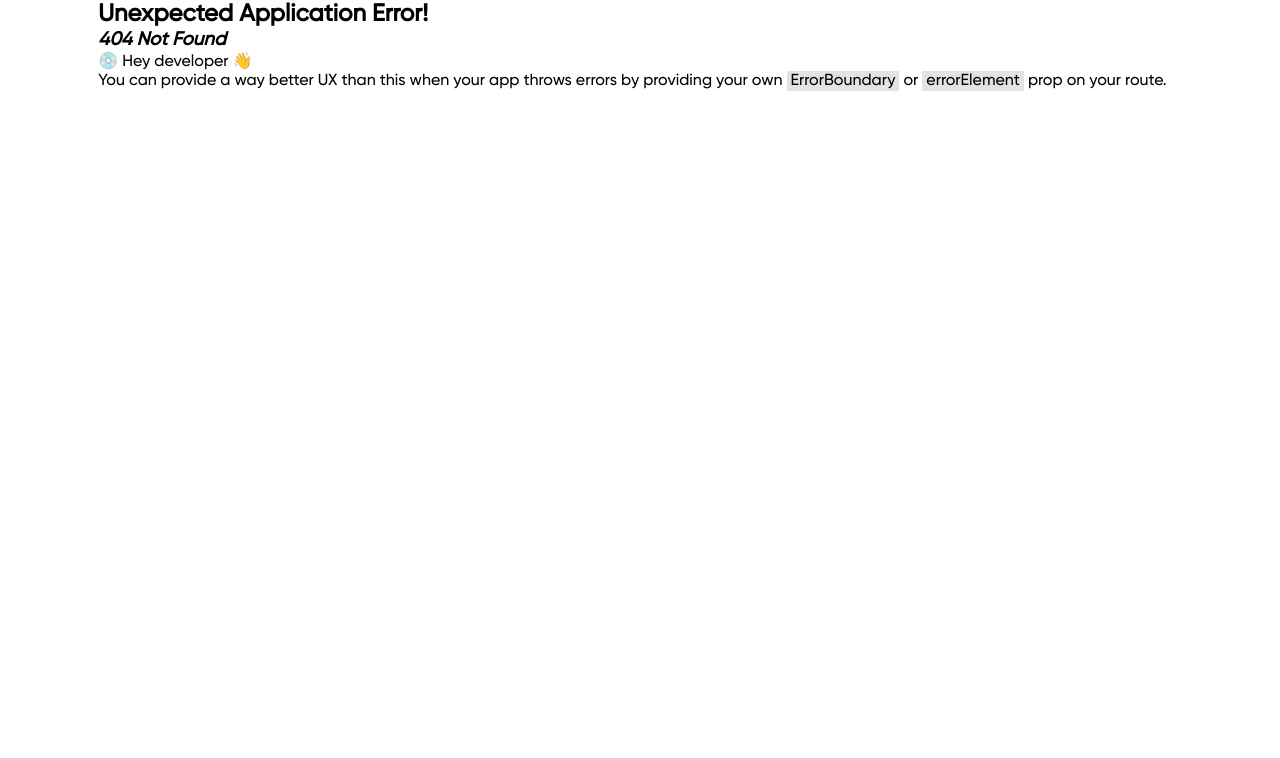
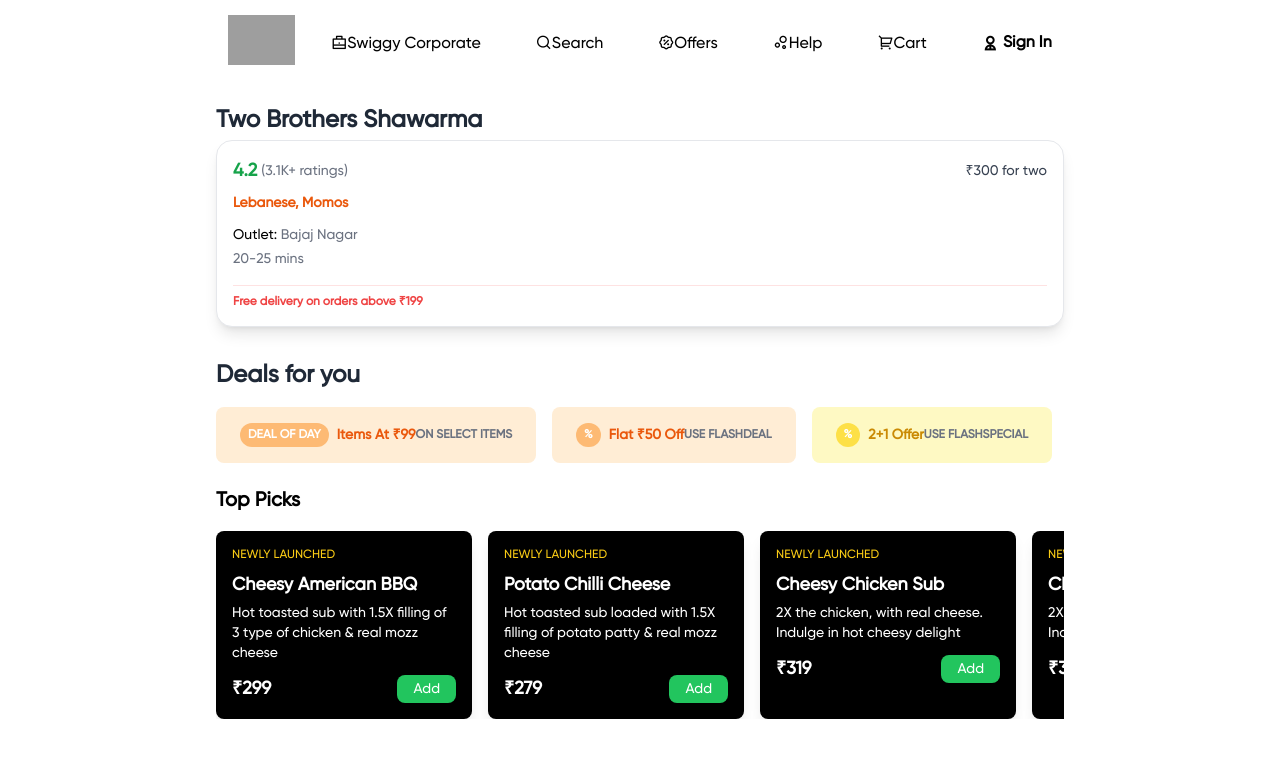
Before and after one commit to abhishekraut01/Swiggy_clone, a React (Vite) app: page /Restorentmenu/1 in a window 1280 px wide. Before the commit this address had no page. Shown: the top 758 px of the page. Built offline with nearby package versions, Linux system fonts and the light colour scheme; no server answers; grey boxes are pictures that could not be loaded.

Commit message:
created restromenu and using new api

```diff
--- /dev/null
+++ b/index.css
@@ -0,0 +1,3 @@
+@tailwind base;
+@tailwind components;
+@tailwind utilities;
--- a/index.html
+++ b/index.html
@@ -5,10 +5,8 @@
     <meta charset="UTF-8">
     <meta name="viewport" content="width=device-width, initial-scale=1.0">
     <title>Document</title>
-    <link
-    href="https://cdn.jsdelivr.net/npm/remixicon@4.2.0/fonts/remixicon.css"
-    rel="stylesheet"
-/>
+    <link href="https://cdn.jsdelivr.net/npm/remixicon@4.2.0/fonts/remixicon.css" rel="stylesheet" />
+    <link href="./index.css" type="text/css" rel="stylesheet">
     <link rel="stylesheet" href="style.css">
 </head>
 
--- a/src/App.js
+++ b/src/App.js
@@ -14,9 +14,9 @@
 import {
     createBrowserRouter,
     RouterProvider,
-    Route,
+    Outlet,
     Link,
-    Outlet
+    Route
 } from "react-router-dom";
 
 
@@ -24,39 +24,51 @@
     return (
         <div className='app'>
             <Header />
-            <Body/>
+            <Outlet />
         </div>
     )
 }
 
 const AppRouter = createBrowserRouter([
     {
+        path: '/',
+        element: <AppLayout />,
+        children: [
+            {
                 path:'/',
-        element:<AppLayout/>
+                element:<Body/>
             },
             {
-        path:'/offers',
-        element:<Offers/>
+                path: '/offers-near-me',
+                element: <Offers />
             },
             {
-        path:'/Support',
-        element:<Support/>
+                path: '/Support',
+                element: <Support />
             },
             {
-        path:'/Myaccount',
-        element:<Myaccount/>
+                path: '/Myaccount',
+                element: <Myaccount />
             },
             {
-        path:'/Checkout',
-        element:<Checkout/>
+                path: '/Checkout',
+                element: <Checkout />
             },
             {
-        path:'/RestorentMenu',
-        element:<RestorentMenu/>
+                path: '/Search',
+                element: <Search />
             },
+            {
+                path: '/Restorentmenu/:resId',
+                element: <RestorentMenu />
+            },
+        ],
+        errorElement: <ErrorPage />
+    },
+
 ])
 
 
 const root = ReactDOM.createRoot(document.getElementById("root"))
 
-root.render(<RouterProvider router={AppRouter}/>)
+root.render(<RouterProvider router={AppRouter} />)
--- a/src/components/ErrorPage.jsx
+++ b/src/components/ErrorPage.jsx
@@ -1,5 +1,11 @@
-export const ErrorPage = ()=>(
-    <div>
-        <h1>Opps Tu ye kaha aa gaya bro error page</h1>
-    </div>
-)
+import { useRouteError } from "react-router-dom"
+
+export const ErrorPage = () => {
+    const err = useRouteError()
+    return (
+        <div>
+            <h1>Opps Tu ye kaha aa gaya bro error page</h1>
+            {err.status} : {err.statusText}
+        </div>
+    )
+}
--- a/src/components/RestorentMenu.jsx
+++ b/src/components/RestorentMenu.jsx
@@ -1,14 +1,104 @@
-import React from 'react'
+import React, { useState } from 'react'
 import { useEffect } from 'react'
+import SliderForResMenu from './SliderForResMenu'
+import 'remixicon/fonts/remixicon.css'
+function RestorentMenu() {
+  const [resMenuDetails, setresMenuDetails] = useState([])
 
-function RestorentMenu() {
+  const fetchData = async () => {
+    try {
+      const response = await fetch(`https://www.swiggy.com/dapi/menu/pl?page-type=REGULAR_MENU&complete-menu=true&lat=21.11610&lng=79.07060&restaurantId=758539&catalog_qa=undefined&submitAction=ENTER`);
+
+      const data = await response.json();
+      console.log(data);
+
+    } catch (error) {
+      console.log(error);
+    }
+  };
+
+  useEffect(() => {
+    fetchData()
+  })
 
 
   return (
-    <div className='restorent-Menu'>
+    <div>
+      <div className="bg-white max-w-4xl mx-auto p-6 rounded-lg ">
 
+        <h2 className="text-2xl mb-1 font-bold text-gray-800">Two Brothers Shawarma</h2>
+
+        <div className="max-w-4xl mb-8 mx-auto border rounded-2xl shadow-lg p-4 bg-white">
+          {/* Rating and Cost */}
+          <div className="flex justify-between items-center">
+            <div className="flex items-center space-x-1">
+              <span className="text-green-600 text-lg font-semibold">4.2</span>
+              <span className="text-gray-500 text-sm">(3.1K+ ratings)</span>
+            </div>
+            <div className="text-gray-700 text-sm font-medium">₹300 for two</div>
+          </div>
+
+          {/* Cuisine */}
+          <div className="mt-2">
+            <p className="text-orange-600 font-semibold text-sm">Lebanese, Momos</p>
+          </div>
+
+          {/* Location and Time */}
+          <div className="mt-3 text-gray-500 text-sm space-y-1">
+            <p>
+              <span className="font-medium text-black">Outlet:</span> Bajaj Nagar
+            </p>
+            <p>20-25 mins</p>
+          </div>
+
+          {/* Free Delivery Banner */}
+          <div className="mt-4 border-t border-red-100 pt-2 text-red-500 text-xs font-semibold">
+            Free delivery on orders above ₹199
+          </div>
+        </div>
+
+        {/* Deals for you Section */}
+        <div className="mb-6">
+          <h3 className="text-2xl font-semibold text-gray-800">Deals for you</h3>
+          <div className="flex gap-4 mt-4 overflow-x-auto">
+            {/* Deal 1 */}
+            <div className="flex-shrink-0 bg-orange-100 text-orange-600 px-6 py-4 rounded-lg text-sm font-semibold flex items-center">
+              <span className="bg-orange-300 text-white px-2 py-1 rounded-full text-xs mr-2">DEAL OF DAY</span>
+              Items At ₹99 <br />
+              <span className="text-xs text-gray-500">ON SELECT ITEMS</span>
+            </div>
+            {/* Deal 2 */}
+            <div className="flex-shrink-0 bg-orange-100 text-orange-600 px-6 py-4 rounded-lg text-sm font-semibold flex items-center">
+              <span className="bg-orange-300 text-white px-2 py-1 rounded-full text-xs mr-2">%</span>
+              Flat ₹50 Off <br />
+              <span className="text-xs text-gray-500">USE FLASHDEAL</span>
+            </div>
+            {/* Deal 3 */}
+            <div className="flex-shrink-0 bg-yellow-100 text-yellow-600 px-6 py-4 rounded-lg text-sm font-semibold flex items-center">
+              <span className="bg-yellow-300 text-white px-2 py-1 rounded-full text-xs mr-2">%</span>
+              2+1 Offer <br />
+              <span className="text-xs text-gray-500">USE FLASHSPECIAL</span>
+            </div>
+
+            <div className="flex-shrink-0 bg-yellow-100 text-yellow-600 px-6 py-4 rounded-lg text-sm font-semibold flex items-center">
+              <span className="bg-yellow-300 text-white px-2 py-1 rounded-full text-xs mr-2">%</span>
+              2+1 Offer <br />
+              <span className="text-xs text-gray-500">USE FLASHSPECIAL</span>
+            </div>
+
+            <div className="flex-shrink-0 bg-yellow-100 text-yellow-600 px-6 py-4 rounded-lg text-sm font-semibold flex items-center">
+              <span className="bg-yellow-300 text-white px-2 py-1 rounded-full text-xs mr-2">%</span>
+              2+1 Offer <br />
+              <span className="text-xs text-gray-500">USE FLASHSPECIAL</span>
+            </div>
+          </div>
+
+        </div>
+
+        <SliderForResMenu/>
+      </div>
     </div>
-  )
+  );
 }
 
 export default RestorentMenu
--- /dev/null
+++ b/src/components/SliderForResMenu.jsx
@@ -0,0 +1,64 @@
+import React from "react";
+
+const SliderForResMenu = () => {
+  const items = [
+    {
+      title: "Cheesy American BBQ",
+      description: "Hot toasted sub with 1.5X filling of 3 type of chicken & real mozz cheese",
+      price: "₹299",
+    },
+    {
+      title: "Potato Chilli Cheese",
+      description: "Hot toasted sub loaded with 1.5X filling of potato patty & real mozz cheese",
+      price: "₹279",
+    },
+    {
+      title: "Cheesy Chicken Sub",
+      description: "2X the chicken, with real cheese. Indulge in hot cheesy delight",
+      price: "₹319",
+    },
+    {
+      title: "Cheesy Chicken Sub",
+      description: "2X the chicken, with real cheese. Indulge in hot cheesy delight",
+      price: "₹319",
+    },
+    {
+      title: "Cheesy Chicken Sub",
+      description: "2X the chicken, with real cheese. Indulge in hot cheesy delight",
+      price: "₹319",
+    },
+  ];
+
+  return (
+    <div className="max-w-full overflow-hidden">
+       {/* Arrows */}
+       <div className=" ">
+        <h2 className="text-xl font-semibold mb-4">Top Picks</h2>
+        </div>
+      <div className="relative">
+        {/* Slider Container */}
+        <div className="flex space-x-4 overflow-x-auto scrollbar-hide">
+          {items.map((item, index) => (
+            <div
+              key={index}
+              className="flex-none w-64 p-4 bg-black text-white rounded-lg shadow-lg"
+            >
+              <p className="text-xs text-yellow-400 uppercase mb-2">Newly Launched</p>
+              <h3 className="text-lg font-bold mb-1">{item.title}</h3>
+              <p className="text-sm mb-3">{item.description}</p>
+              <div className="flex justify-between items-center">
+                <span className="text-lg font-semibold">{item.price}</span>
+                <button className="bg-green-500 px-4 py-1 text-sm rounded-lg font-medium">
+                  Add
+                </button>
+              </div>
+            </div>
+          ))}
+        </div>
+
+      </div>
+    </div>
+  );
+};
+
+export default SliderForResMenu;
--- /dev/null
+++ b/tailwind.config.js
@@ -0,0 +1,10 @@
+/** @type {import('tailwindcss').Config} */
+module.exports = {
+  content: [
+    "./src/**/*.{html,js,ts,jsx,tsx}",
+  ],
+  theme: {
+    extend: {},
+  },
+  plugins: [],
+}
```
Also changed, not shown: package.json (+5 -2 lines), .postcssrc (added), 1 other file (tests, documents, lock files or other folders). Lines whose indentation alone changed are shown as unchanged.
